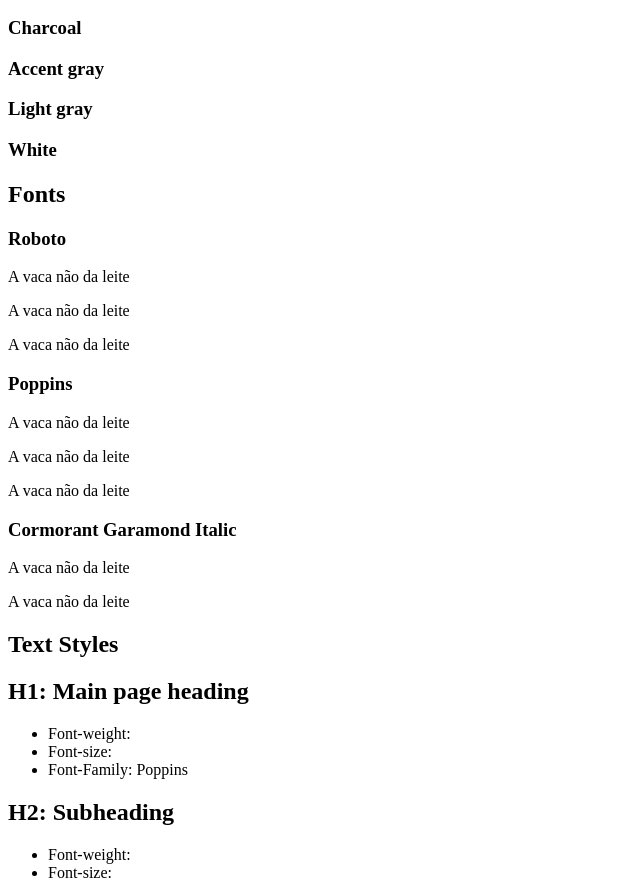
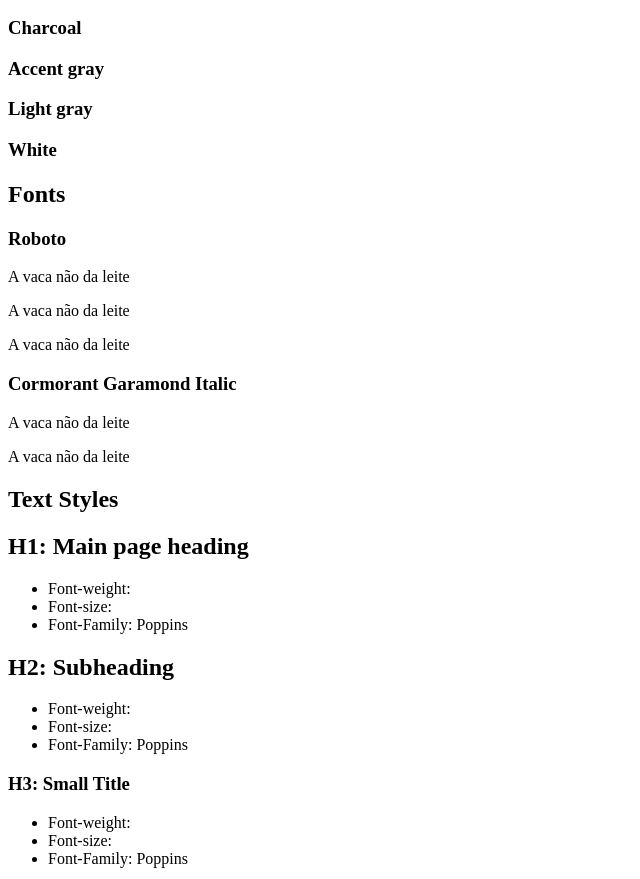
Before and after one commit to carolinnemelo/website-design-system, a plain HTML site: page starting/index.html in a window 1280 px wide. Shown: the part 110-989 px from the top of the page, without its empty margins (0-640 px from the left). Drawn offline with Linux system fonts and the light colour scheme.

Commit message:
takes poppins font out from site content

```diff
--- a/starting/index.html
+++ b/starting/index.html
@@ -3,7 +3,11 @@
 <head>
     <meta charset="UTF-8">
     <meta name="viewport" content="width=device-width, initial-scale=1.0">
-    <title>Document</title>
+    <title>My Website Style Guide</title>
+    <link rel="stylesheet" href="styles.css">
+    <link rel="preconnect" href="https://fonts.googleapis.com">
+<link rel="preconnect" href="https://fonts.gstatic.com" crossorigin>
+<link href="https://fonts.googleapis.com/css2?family=Cormorant+Garamond:ital,wght@1,400;1,500;1,600;1,700&family=Poppins:wght@200;300;500;600;700;800&family=Roboto:ital,wght@0,100;0,400;0,500;1,100;1,400&display=swap" rel="stylesheet">
 </head>
 <body>
     <header>
@@ -30,74 +34,68 @@
         <!-- Fonts section -->
         <article class="fonts">
             <h2>Fonts</h2>
+            <div class="columns">
                 <div class="roboto">
                     <h3>Roboto</h3>
                     <p>A vaca não da leite</p>
-                <p>A vaca não da leite</p>
-                <p>A vaca não da leite</p>
-            </div>
-            <div class="poppins">
-                <h3>Poppins</h3>
-                <p>A vaca não da leite</p>
-                <p>A vaca não da leite</p>
-                <p>A vaca não da leite</p>
+                    <p class="italic">A vaca não da leite</p>
+                    <p class="bold">A vaca não da leite</p>
                 </div>
                 <div class="cormorant-i">
                     <h3>Cormorant Garamond Italic</h3>
-                <p>A vaca não da leite</p>
-                <p>A vaca não da leite</p>
+                    <p class="italic">A vaca não da leite</p>
+                    <p class="bold">A vaca não da leite</p>
                 </div>
-
+            </div>
         </article>
 
         <!-- Text styles section -->
         <article class="text-styles">
             <h2>Text Styles</h2>
+            <div>
                 <h1> H1: Main page heading</h1>
                 <ul>
                     <li>Font-weight: </li>
                     <li>Font-size:</li>
                     <li>Font-Family: Poppins</li>
-
                 </ul>
-
+            </div>
+            <div>
                 <h2> H2: Subheading</h2>
                 <ul>
                     <li>Font-weight: </li>
                     <li>Font-size:</li>
                     <li>Font-Family: Poppins</li>
+                </ul>
+            </div>
 
-            </ul>
-
+            <div>
                 <h3> H3: Small Title</h3>
                 <ul>
                     <li>Font-weight: </li>
                     <li>Font-size:</li>
                     <li>Font-Family: Poppins</li>
+                </ul>
+            </div>
 
-            </ul>
-
+            <div>
                 <h4> H4: Accent italic small</h4>
                 <ul>
                     <li>Font-weight: </li>
                     <li>Font-size:</li>
                     <li>Font-Family: Poppins</li>
+                </ul>
+            </div>
 
-                </ul>
-
+            <div>
                 <p>P: Paragraph text</p>
                 <ul>
                     <li>Font-weight: </li>
                     <li>Font-size:</li>
                     <li>Font-Family: Roboto</li>
-
                 </ul>
-
-
-
-
+            </div>
         </article>
-
     </main>
     <footer>
 
```
Lines whose indentation alone changed are shown as unchanged.
